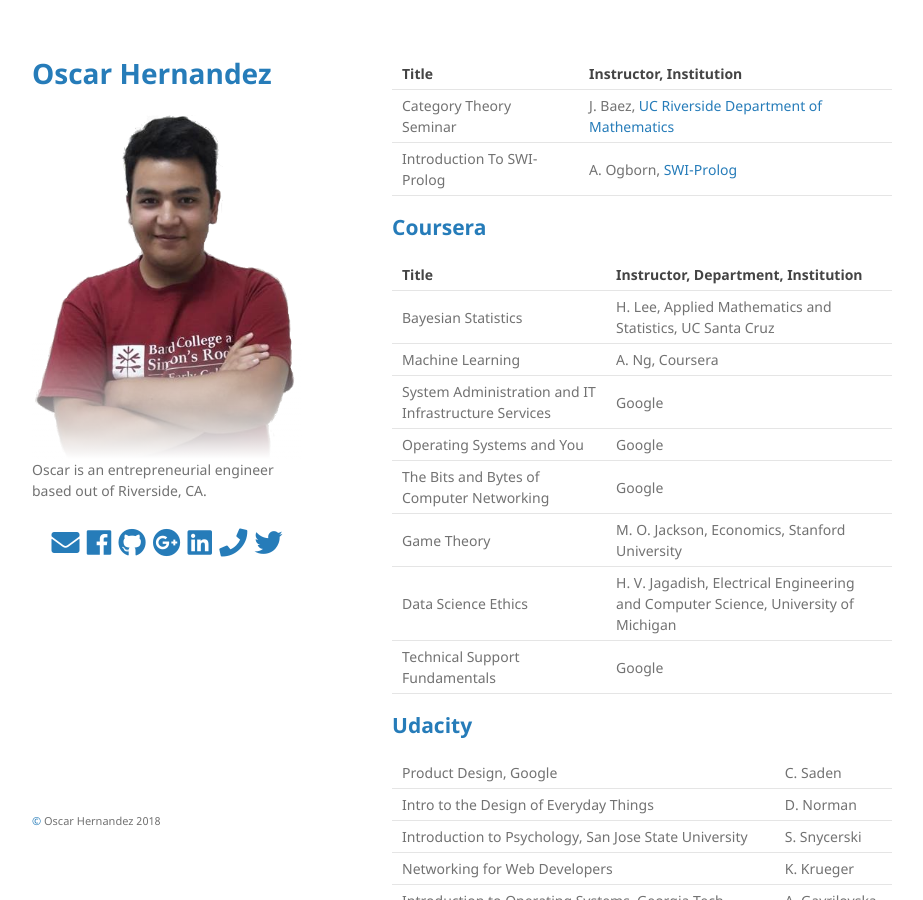
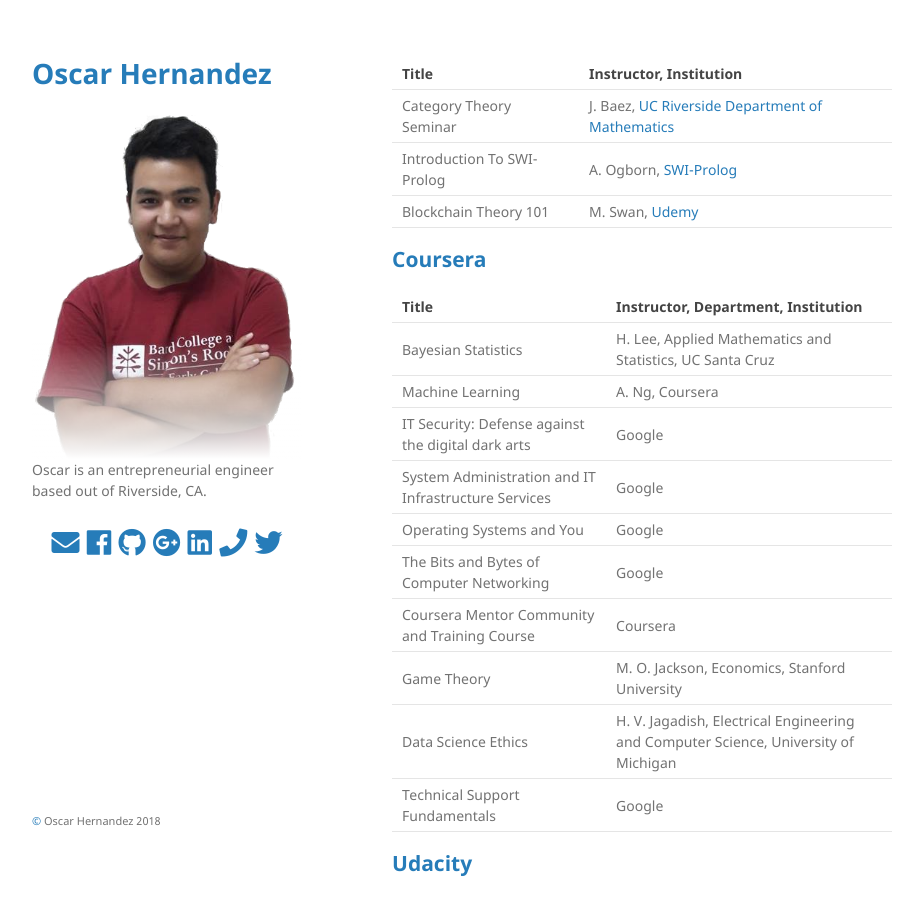
Before and after one commit to mathemonads/mathemonads.github.io, a Jekyll site: the page built from portfolio/courses.md, in a window 1280 px wide and 900 px high. Shown: the whole window, without its empty margins (178-1101 px from the left). Built offline with Jekyll 4.4.1, drawn with Linux system fonts in a browser that asks for light colours; nearby versions of some CDN libraries.

Commit message:
complete blockchain course

```diff
--- a/portfolio/courses.md
+++ b/portfolio/courses.md
@@ -7,6 +7,7 @@ Title | Instructor, Institution
 --- | ---
 Category Theory Seminar | J. Baez, [UC Riverside Department of Mathematics](http://math.ucr.edu/home/baez/)
 Introduction To SWI-Prolog | A. Ogborn, [SWI-Prolog](https://edu.swi-prolog.org/ "SWI-Prolog Education")
+Blockchain Theory 101 | M. Swan, [Udemy](https://www.udemy.com/ "Udemy")
 
 
 ## [Coursera](https://www.coursera.org/ "Coursera")
@@ -15,9 +16,11 @@ Title | Instructor, Department, Institution
 --- | ---
 Bayesian Statistics | H. Lee, Applied Mathematics and Statistics, UC Santa Cruz
 Machine Learning | A. Ng, Coursera
+IT Security: Defense against the digital dark arts | Google
 System Administration and IT Infrastructure Services | Google
 Operating Systems and You | Google
 The Bits and Bytes of Computer Networking | Google
+Coursera Mentor Community and Training Course | Coursera
 Game Theory | M. O. Jackson, Economics, Stanford University
 Data Science Ethics | H. V. Jagadish, Electrical Engineering and Computer Science, University of Michigan
 Technical Support Fundamentals | Google
```
